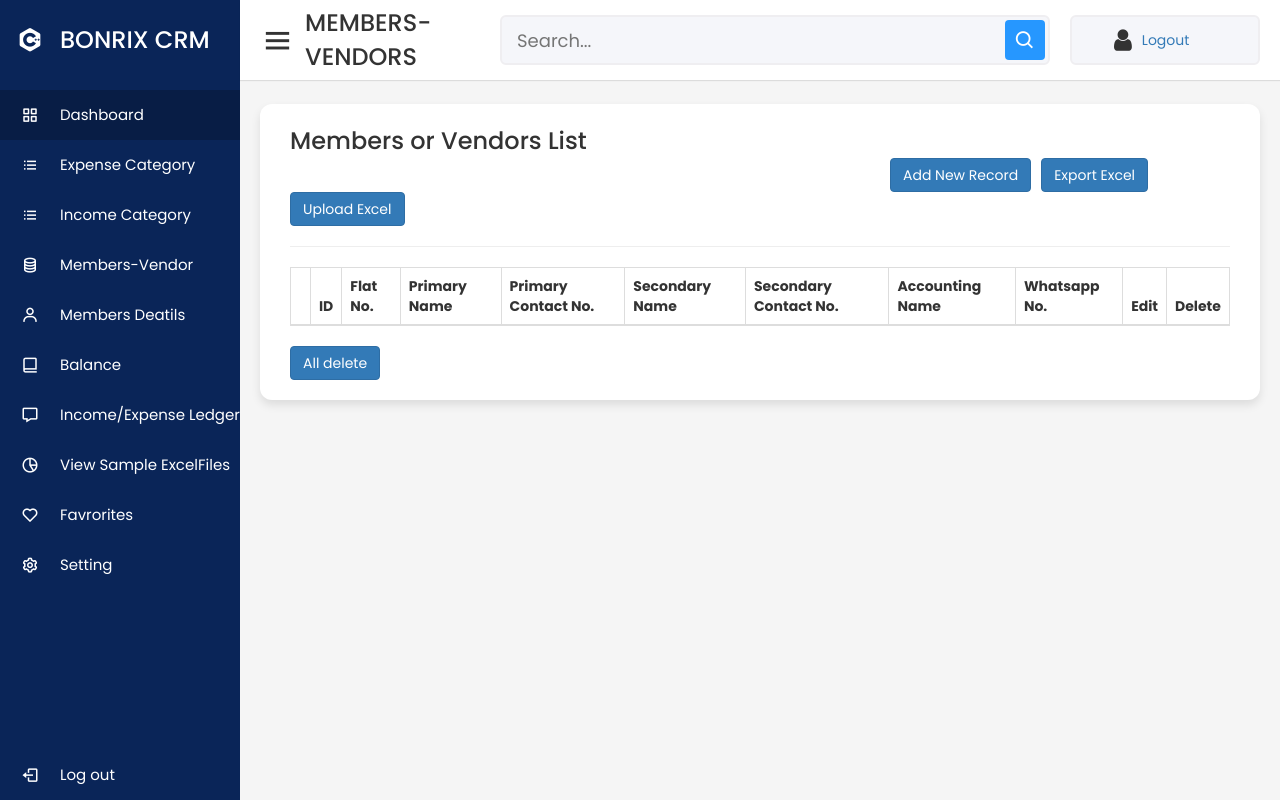
After one commit to Jinalladani/Socity_Management_System, a Django app: page /showMembersDetails in a window 1280 px wide. The commit adds this page. Run offline with Django 3.2, Linux system fonts and the light colour scheme; lists and menus that the app fills with data are empty; some libraries are stand-ins or nearby versions.

Commit message:
Management

```diff
--- a/Live Project Bonrix/myenv/userinterface/myapp/templates/bash.html
+++ b/Live Project Bonrix/myenv/userinterface/myapp/templates/bash.html
@@ -449,7 +449,7 @@ nav .profile-details i{
         </li>
         <li>
           <a href="IncomeCategoryshow">
-            <i class='bx bx-pie-chart-alt-2' ></i>
+            <i class='bx bx-list-ul' ></i>
             <span class="links_name">Income Category</span>
           </a>
         </li>
@@ -460,6 +460,12 @@ nav .profile-details i{
           </a>
         </li>
         <li>
+          <a href="showMembersDetails">
+            <i class='bx bx-user' ></i>
+            <span class="links_name">Members Deatils</span>
+          </a>
+        </li>
+        <li>
           <a href="/showBalance">
             <i class='bx bx-book-alt' ></i>
             <span class="links_name">Balance</span>
@@ -467,13 +473,13 @@ nav .profile-details i{
         </li>
         <li>
           <a href="/showincome_expense_ledger">
-            <i class='bx bx-user' ></i>
+            <i class='bx bx-message' ></i>
             <span class="links_name">Income/Expense Ledger</span>
           </a>
         </li>
         <li>
           <a href="/sample_Excel">
-            <i class='bx bx-message' ></i>
+            <i class='bx bx-pie-chart-alt-2' ></i>
             <span class="links_name">View Sample ExcelFiles</span>
           </a>
         </li>
--- /dev/null
+++ b/Live Project Bonrix/myenv/userinterface/myapp/templates/showMembersDetails.html
@@ -0,0 +1,125 @@
+{% extends 'bash.html' %}
+{% load static %}
+{% block content %}
+<link href="http://maxcdn.bootstrapcdn.com/bootstrap/3.3.0/css/bootstrap.min.css" rel="stylesheet" id="bootstrap-css">
+<style>
+.home-content .sales-boxes .recent-sales{
+  width: 100%;
+  background: #fff;
+  padding: 20px 30px;
+  margin: 0 20px;
+  border-radius: 12px;
+  box-shadow: 0 5px 10px rgba(0, 0, 0, 0.1);
+}
+
+</style>
+<section class="home-section">
+    <nav>
+      <div class="sidebar-button">
+        <i class='bx bx-menu sidebarBtn'></i>
+        <span class="dashboard">MEMBERS-VENDORS</span>
+      </div>
+      <div class="search-box">
+        <input type="text" placeholder="Search...">
+        <i class='bx bx-search' ></i>
+      </div>
+      <div class="profile-details">
+        <i class="fa fa-user" aria-hidden="true" style="margin-left:40px;"></i>
+        <a href="/logout"  style="margin-left:10px; text-decoration:none;"> Logout </a>
+      </div>
+    </nav>
+
+    <div class="home-content">
+      <div class="sales-boxes">
+        <div class="recent-sales box">
+          <div class="title">Members or Vendors List</div>
+          <div class="sales-details">
+            <form method="post">
+              <div class="table-responsive">
+            <table id="bootstrapdatatable" style="width:100%s" class="table table-striped table-bordered" width="100%">
+                <span style="margin:0 10px 0 600px"><a href="/addnewMembersDetails" class="btn btn-primary">Add New
+                    Record</a></span>
+                <span><a style="margin:0 10px 0 0" href="/export_users_xlsImembersDetails" class="btn btn-primary">Export Excel</a></span>
+                <span><a href="/upload_file" class="btn btn-primary">Upload Excel</a></span>
+                <hr>
+
+            <thead>
+                <th>&nbsp;</th>
+                <th>ID</th>
+                <th>Flat No.</th>
+                <th>Primary Name</th>
+                <th>Primary Contact No.</th>
+                <th>Secondary Name</th>
+                <th>Secondary Contact No.</th>
+                <th>Accounting Name</th>
+                <th>Whatsapp No.</th>
+                <th>Edit</th>
+                <th>Delete</th>
+             </thead>
+                {% csrf_token %}
+    {% for md in membersMembersDetails %}
+    <tr id="{{md.id}}">
+     <td><input type="checkbox"  name="member_id[]" value="{{md.id}}" id="delete_members" /></td>
+     <td>{{ md.id }}</td>
+     <td>{{ md.flatNo}}</td>
+        <td>{{ md.primaryName }}</td>
+        <td>{{ md.primaryContactNo }}</td>
+        <td>{{ md.secondaryName }}</td>
+        <td>{{ md.secondaryContactNo }}</td>
+        <td>{{ md.accountingName }}</td>
+        <td>{{ md.whatsappContactNo }}</td>
+     <td><p data-placement="top" data-toggle="tooltip" title="Edit"><a href="/editMembersDetails/{{ md.id }}"
+                                                                       class="btn btn-primary btn-xs" data-title="Edit" data-toggle="modal" data-target="#edit" ><span class="glyphicon glyphicon-pencil"></span></a></p></td>
+     <td><p data-placement="top" data-toggle="tooltip" title="Delete"><a href="/deletedMembersDetails/{{ md.id }}"
+                                                                         class="btn btn-danger btn-xs" data-title="Delete" data-toggle="modal" data-target="#delete" ><span class="glyphicon glyphicon-trash"></span></a></p></td>
+    </tr>
+{% endfor %}
+  </table>
+                  <button type="submit" id="delete_btn" class="btn btn-primary">All delete</button>
+              </div>
+            </form>
+          </div>
+
+        </div>
+
+        </div>
+      </div>
+    </div>
+</section>
+<script src="https://code.jquery.com/jquery-2.2.4.min.js"></script>
+
+<script>
+$(document).ready(function(){
+    $('#delete_btn').click(function(){
+        if(confirm("Are you sure you want to delete this item ?")){
+            var id = [];
+            var csrf=$('input[name=csrfmiddlewaretoken').val();
+            console.log(csrf)
+            $(':checkbox:checked').each(function(i){
+                id[i]=$(this).val()
+            })
+            if(id.length===0){
+                alert("Please select item to delete ?")
+                }
+                else{
+                    console.log(id)
+                    $.ajax({
+                        url:"multi_deleteMembers_vendor",
+                        method:"POST",
+                        data:{
+                            id,
+                            csrfmiddlewaretoken: $('input[name=csrfmiddlewaretoken]').val(),
+                        },
+                        success:function(response){
+                            alert("Deleted record")
+                            location.reload();
+                        }
+                    })
+                }
+            }
+        })
+    })
+</script>
+
+
+{% endblock %}
--- a/Live Project Bonrix/myenv/userinterface/myapp/views.py
+++ b/Live Project Bonrix/myenv/userinterface/myapp/views.py
@@ -4,10 +4,10 @@ from _ast import expr
 from tablib import Dataset
 from .models import User_Society_deatils, ExpenseCategory, IncomeCategory, Income_Expense_LedgerValue1, \
     BalanceValue, \
-    Members_Vendor_Account, FileStoreValue1
+    Members_Vendor_Account, FileStoreValue1,MembersDeatils
 from .forms import ExpensiveCategoryForm, IncomeCategoryForm, Income_Expense_LedgerForm, BalanceFrom, \
-    Members_Vendor_AccountForm
-from .resource import ExpenseResource, IncomeResource, Members_VendoorsResource, Income_Expense_LedgerResource
+    Members_Vendor_AccountForm,MembersDeatilsForm
+from .resource import ExpenseResource, IncomeResource, Members_VendoorsResource, Income_Expense_LedgerResource,MembersDetailsResource
 from django.shortcuts import render, redirect
 import xlwt
 from django.http import HttpResponse
@@ -749,13 +749,17 @@ def showBalance(request):
 def addnewBalance(request):
     print("add new Balance--------------------")
     if request.method == "POST":
-        form = BalanceFrom(request.POST)
-        if form.is_valid():
-            try:
-                form.save()
-                return redirect('showBalance')
-            except:
-                pass
+        # form = BalanceFrom(request.POST)
+        # if form.is_valid():
+        #     try:
+        #         form.save()
+        #         return redirect('showBalance')
+        #     except:
+        #         pass
+        account = request.POST['type']
+        balance_amount = request.POST['balnce_amount']
+        bal = BalanceValue.objects.create(account=account,balance_amount=balance_amount)
+        return redirect('showBalance')
     else:
         form = BalanceFrom()
     return render(request, 'addBalance.html', {'form': form})
@@ -830,6 +834,66 @@ def destroyMembers_vendor(request, id):
     membersVendor = Members_Vendor_Account.objects.get(id=id)
     membersVendor.delete()
     return redirect("showMembers_vendor")
+
+
+def multi_deleteMembers_vendor(request):
+    print("Member-vendor multi delete -------------")
+    if request.method == "POST":
+        product_ids = request.POST.getlist('id[]')
+        print("delete this id ----------->", product_ids)
+        for id in product_ids:
+            member_vendor = Members_Vendor_Account.objects.get(pk=id)
+            member_vendor.delete()
+            print(" IncomeCtaegory  delete this id ----------->", id)
+        return redirect('showMembers_vendor')
+
+
+def showMembersDetails(request):
+    print("show MembersDetails-----------")
+    allMembersDetails = MembersDeatils.objects.all()
+    context = {
+        'membersMembersDetails': allMembersDetails
+    }
+    print(context)
+    return render(request, 'showMembersDetails.html', context)
+
+
+def addnewMembersDetails(request):
+    print("add new Members Details--------------------")
+    if request.method == "POST":
+        form = MembersDeatilsForm(request.POST)
+        if form.is_valid():
+            try:
+                form.save()
+                return redirect('showMembersDetails')
+            except:
+                pass
+    else:
+        form = MembersDeatilsForm()
+    return render(request, 'addMemberDetails.html', {'form': form})
+
+
+def editMembersDetails(request, id):
+    print("edit Members Details ------------")
+    membersDetails = MembersDeatils.objects.get(id=id)
+    return render(request, 'editMembersDetails.html', {'membersDetails': membersDetails})
+
+
+def updateMembersDetails(request, id):
+    print("update members Details-------------")
+    membersDetails = MembersDeatils.objects.get(id=id)
+    form = MembersDeatilsForm(request.POST, instance=membersDetails)
+    if form.is_valid():
+        form.save()
+        return redirect("showMembersDetails")
+    return render(request, 'editMembersDetails.html', {'membersDetails': membersDetails})
+
+
+def destroyMembersDetails(request, id):
+    print("destroy  members Details-----------")
+    membersDetails = MembersDeatils.objects.get(id=id)
+    membersDetails.delete()
+    return redirect("showMembersDetails")
 
 
 def multi_deleteMembers_vendor(request):
@@ -935,6 +999,38 @@ def export_users_xlsImembers(request):
 
     wb.save(response)
     return response
+
+
+def export_users_xlsImembersDetails(request):
+    response = HttpResponse(content_type='application/ms-excel')
+    response['Content-Disposition'] = 'attachment; filename="membersDetails.xls"'
+
+    wb = xlwt.Workbook(encoding='utf-8')
+    ws = wb.add_sheet('membersDetails')
+
+    # Sheet header, first row
+    row_num = 0
+
+    font_style = xlwt.XFStyle()
+    font_style.font.bold = True
+
+    columns = ['id', 'flatNo','primaryName','primaryContactNo','secondaryName','secondaryContactNo','accountingName','whatsappContactNo']
+
+    for col_num in range(len(columns)):
+        ws.write(row_num, col_num, columns[col_num], font_style)
+
+    # Sheet body, remaining rows
+    font_style = xlwt.XFStyle()
+
+    rows = MembersDeatils.objects.all().values_list('id', 'flatNo','primaryName','primaryContactNo','secondaryName','secondaryContactNo','accountingName','whatsappContactNo')
+    for row in rows:
+        row_num += 1
+        for col_num in range(len(row)):
+            ws.write(row_num, col_num, row[col_num], font_style)
+
+    wb.save(response)
+    return response
+
 
 
 def export_users_xlsLedger(request):
@@ -1051,6 +1147,33 @@ def simple_uploadMembers_Vendors(request):
     return redirect('showMembers_Vendor')
 
 
+def simple_uploadMembersDetails(request):
+    if request.method == 'POST':
+        emp_resource = MembersDetailsResource()
+        dataset = Dataset()
+        new_members = request.FILES['myfile']
+
+        imported_data = dataset.load(new_members.read(), format='xls')
+        # print(imported_data)
+        for data in imported_data:
+            print(data[1])
+            value = Members_Vendor_Account(
+                data[0],
+                data[1],
+                data[2],
+                data[3],
+                data[4],
+                data[5],
+                data[6],
+                data[7],
+                data[8]
+            )
+            value.save()
+
+    return redirect('showMembersDetails')
+
+
+
 def simple_uploadIncome_Expense_Ledger(request):
     if request.method == 'POST':
         emp_resource = Income_Expense_LedgerResource()
@@ -1102,6 +1225,7 @@ def simple_uploadIncome_Expense_Ledger(request):
             balance_set = BalanceValue.objects.all().filter(account='Cash')
             for balance in balance_set:
                 bal_amount = float(balance.balance_amount)
+
             valueUpdate.opening_balance_cash = bal_amount
             valueUpdate.closing_balance_cash = valueUpdate.opening_balance_cash
 
@@ -1150,7 +1274,7 @@ def simple_uploadIncome_Expense_Ledger(request):
                 valueUpdate.closing_balance_cash = bal_amtWithdrawCash
                 valueUpdate.closing_balance_bank = bal_amountBank
 
-            valueUpdate.entry_time = datetime.datetime.now()
+            valueUpdate.entry_time = datetime.now()
 
             if Members_Vendor_Account.objects.all().filter(name=valueUpdate.from_or_to_account):
                 print("record found")
--- a/Live Project Bonrix/myenv/userinterface/userinterface/urls.py
+++ b/Live Project Bonrix/myenv/userinterface/userinterface/urls.py
@@ -77,6 +77,13 @@ urlpatterns = [
     path('export_csv',views.export_csv),
     path('demo/file_store',views.file_store,name="file_store"),
     path('destroyFile/<int:id>',views.destroyFile,name='deletefile'),
+    path('showMembersDetails',views.showMembersDetails,name='showMembersDetails'),
+    path('addnewMembersDetails',views.addnewMembersDetails),
+    path('editMembersDetails/<int:id>',views.editMembersDetails),
+    path('updateMembersDetails/<int:id>',views.updateMembersDetails),
+    path('deletedMembersDetails/<int:id>',views.destroyMembersDetails),
+    path('export_users_xlsImembersDetails',views.export_users_xlsImembersDetails),
+
 
     # path('showincome_expense_ledger2', views.showincome_expense_ledger2, name="showincome_expense_ledger2"),
 ]
```
Also changed, not shown: Live Project Bonrix/myenv/userinterface/myapp/forms.py (+16 -1 lines), Live Project Bonrix/myenv/userinterface/myapp/models.py (+10 -0 lines), Live Project Bonrix/myenv/userinterface/myapp/resource.py (+7 -1 lines), Live Project Bonrix/myenv/userinterface/myapp/templates/addBalance.html (+5 -6 lines), Live Project Bonrix/myenv/userinterface/myapp/templates/addMemberDetails.html (added, +111 -0 lines), Live Project Bonrix/myenv/userinterface/myapp/templates/editMembersDetails.html (added, +125 -0 lines), Live Project Bonrix/myenv/userinterface/myapp/templates/upload.html (+43 -15 lines), Live Project Bonrix/myenv/userinterface/myapp/migrations/0040_membersdeatils.py (added).
